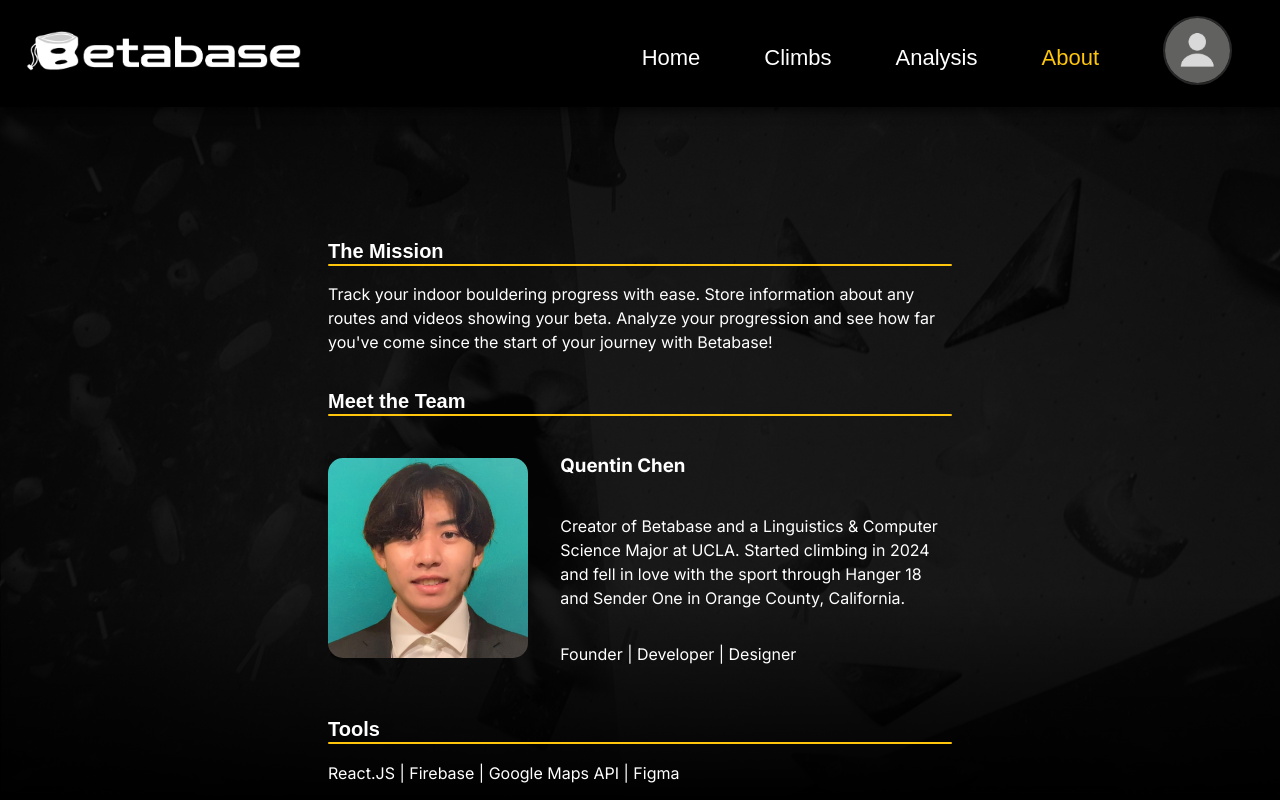
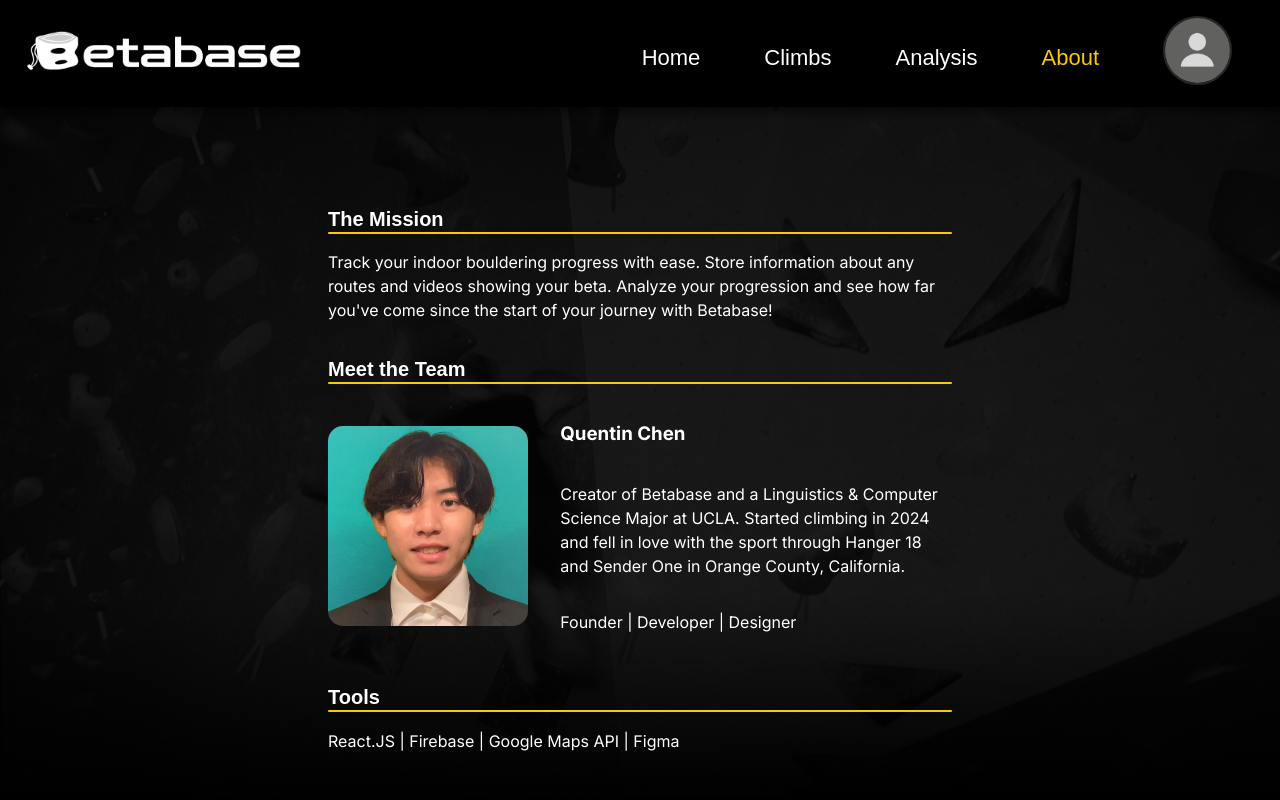
Before and after one commit to quentin-h-chen/betabase, a React (Vite) app in the folder client/: page /about in a window 1280 px wide. Built offline with nearby package versions, Linux system fonts and the light colour scheme; no server answers; a web font is replaced by a local one.

Commit message:
adjust margin top for about container on about page

```diff
--- a/client/src/pages/About.css
+++ b/client/src/pages/About.css
@@ -87,6 +87,12 @@
         position: relative;
         font-size: 20px;
         font-family: "Zen Dots", sans-serif;
+    }
+}
+
+@media (max-width: 1280px) {
+    .about-container {
+        margin-top: 4rem;
     }
 }
 
```
